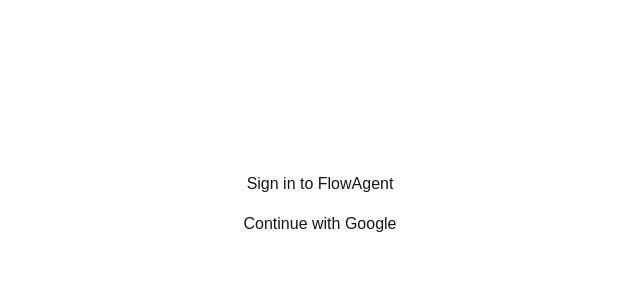
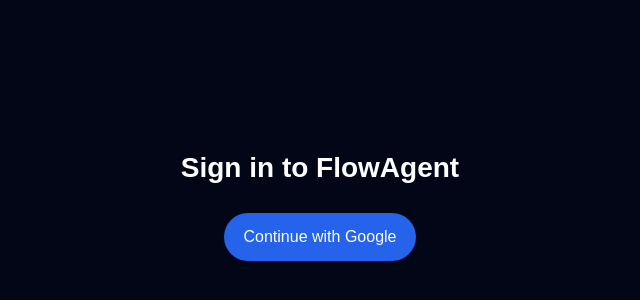
Before and after one commit to flowagentcorp/flowagentcorp, a Next.js app: page /login in a window 1280 px wide. Shown: the part 196-496 px from the top of the page, without its empty margins (320-960 px from the left). Built offline with nearby package versions, Linux system fonts and the light colour scheme; no server answers.

Commit message:
Enhance login error handling and UI layout
Updated the login page to handle error messages more effectively and improved the UI layout.

```diff
--- a/app/login/page.tsx
+++ b/app/login/page.tsx
@@ -1,11 +1,13 @@
 "use client";
 
 import { useEffect } from "react";
-import { useRouter } from "next/navigation";
+import { useRouter, useSearchParams } from "next/navigation";
 import { supabaseBrowserClient } from "@/lib/supabaseClient";
 
 export default function LoginPage() {
   const router = useRouter();
+  const searchParams = useSearchParams();
+  const error = searchParams.get("error");
 
   useEffect(() => {
     (async () => {
@@ -25,8 +27,8 @@
     });
 
     if (error) {
-      alert("Login failed");
-      console.error(error);
+      console.error("Supabase Google login error:", error.message);
+      alert("Login failed: " + error.message);
     }
   };
 
@@ -35,14 +37,38 @@
       style={{
         minHeight: "100vh",
         display: "flex",
+        alignItems: "center",
         justifyContent: "center",
-        alignItems: "center",
+        background: "#020617",
+        color: "white",
         flexDirection: "column",
         gap: 16,
       }}
     >
-      Sign in to FlowAgent
-      <button onClick={handleLogin}>Continue with Google</button>
+      <h1 style={{ fontSize: 28, fontWeight: 600, marginBottom: 8 }}>
+        Sign in to FlowAgent
+      </h1>
+
+      {error && (
+        <p style={{ color: "#f97373", marginBottom: 8 }}>
+          Login error: {error}
+        </p>
+      )}
+
+      <button
+        onClick={handleLogin}
+        style={{
+          padding: "12px 20px",
+          background: "#2563eb",
+          borderRadius: 999,
+          border: "none",
+          color: "white",
+          cursor: "pointer",
+          fontSize: 16,
+        }}
+      >
+        Continue with Google
+      </button>
     </div>
   );
 }
```
